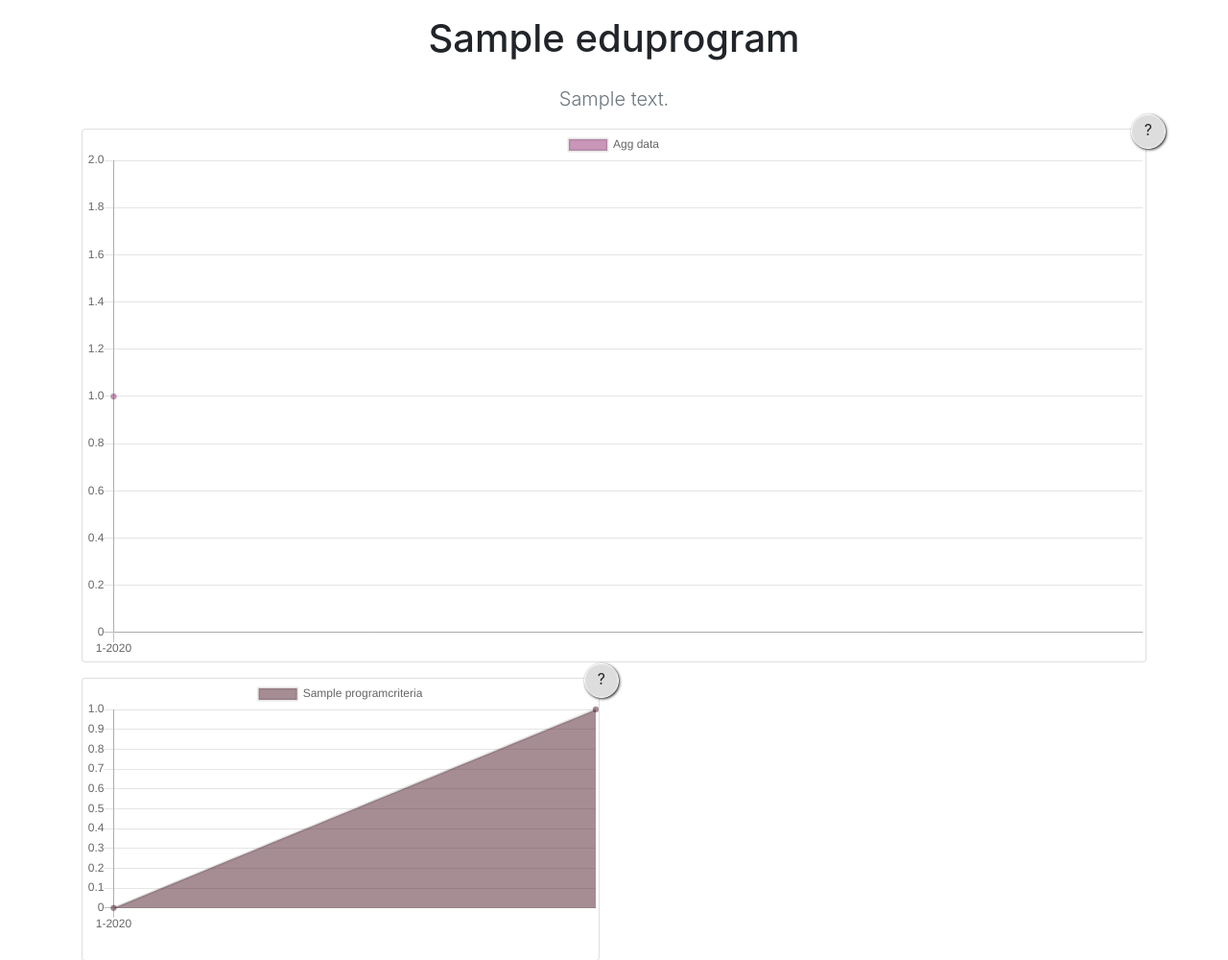
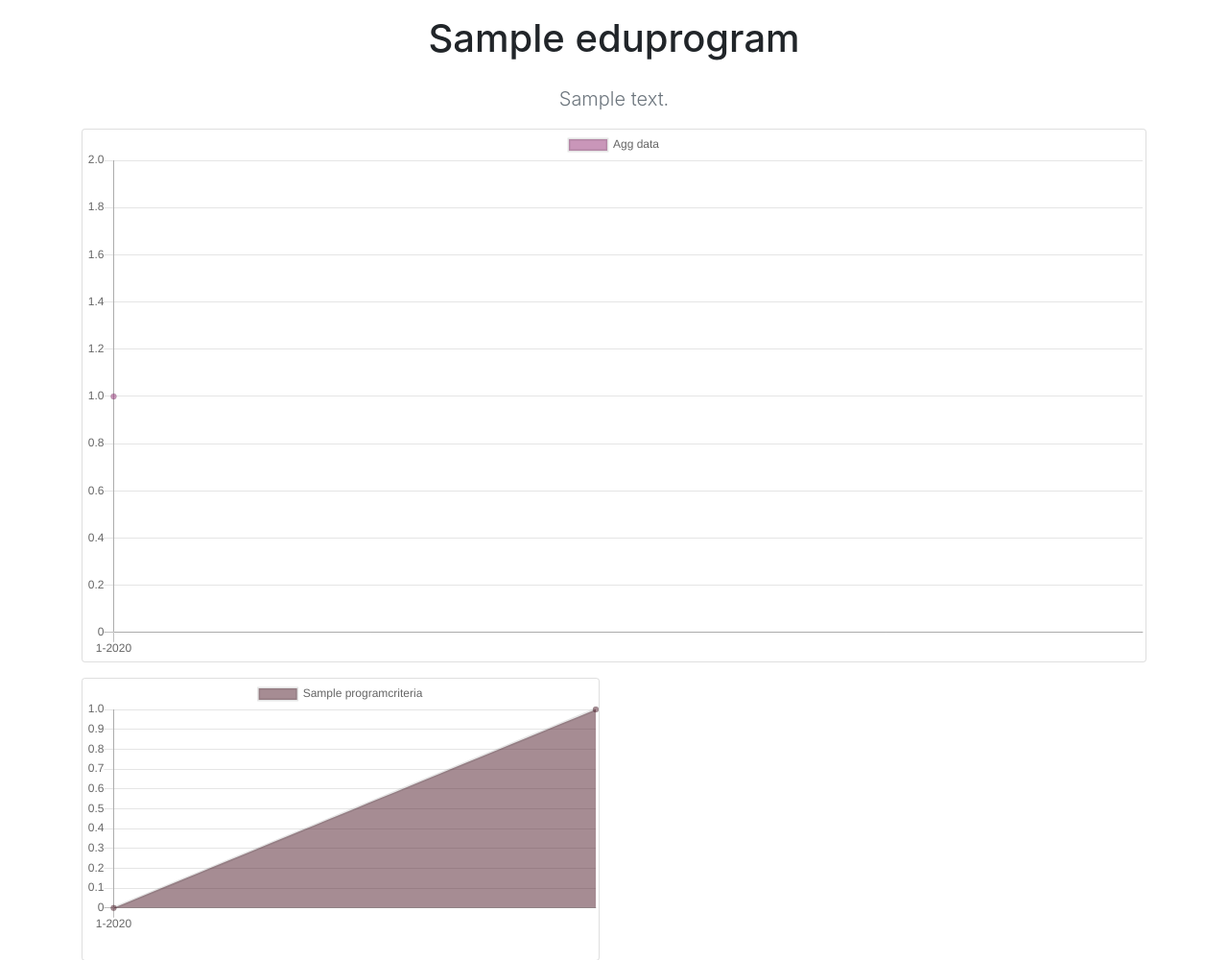
Before and after one commit to pansershrek/EduHack, a Django app: page /program/1 in a window 1280 px wide. Shown: the part 56-1056 px from the top of the page at 96% size. Run offline with Django 3.2, Linux system fonts and the light colour scheme; tables that the repository leaves empty hold one stand-in row (values such as "Sample post"); parts of the project's set-up code (start-up, migrations or seed data) failed here and were passed over; some libraries are stand-ins or nearby versions.

Commit message:
favicon and fixes

```diff
--- a/django_main/display_charts/urls.py
+++ b/django_main/display_charts/urls.py
@@ -64,6 +64,8 @@ def get_charts_for_slices(request, id=1, slice_type=""):
             "criteria": {
                 "name": criteria.label.split('.')[0],
                 "slicename": slice_type,
+                "slices": list(criteria_types.keys()),
+                "chartId": id,
                 "charts": [
                     {
                         "id": label2id[x],
--- a/django_main/static/css/style.css
+++ b/django_main/static/css/style.css
@@ -1,6 +1,6 @@
-.suggest-holder .suggest {
+.suggest-holder .suggest, .suggest-holder .tocompare {
     border: 1px solid white;
-    display: block;
+    display: none;
     position: absolute;
     z-index: 1;
     background: #ddd;
@@ -12,6 +12,13 @@
     top: -15px;
     cursor: help;
     box-shadow: 1px 1px 3px;
+}
+.suggest-holder:hover .suggest, .suggest-holder:hover .tocompare {
+    display: block;
+}
+
+.suggest-holder .tocompare {
+    top: 20px;
 }
 
 .suggest-holder {
--- a/django_main/templates/base.html
+++ b/django_main/templates/base.html
@@ -7,7 +7,7 @@
     <meta name="viewport" content="width=device-width, initial-scale=1, shrink-to-fit=no">
     <meta name="description" content="">
     <meta name="author" content="Хиккеры">
-    <link rel="icon" href="/docs/4.0/assets/img/favicons/favicon.ico">
+    <link rel="icon" href="{% static 'favicon.ico' %}">
     <script type="text/javascript" src="http://code.jquery.com/jquery-1.10.0.min.js"></script>
     <script src="https://use.fontawesome.com/924ef69296.js"></script>
     <script src="https://cdnjs.cloudflare.com/ajax/libs/Chart.js/2.9.3/Chart.bundle.min.js"></script>
--- a/django_main/templates/chart_slices.html
+++ b/django_main/templates/chart_slices.html
@@ -11,7 +11,7 @@
           <p class="lead text-muted">{{criteria.description}}</p>
           <p>
             {% for slice in criteria.slices %}
-                <a href="{% url 'slice' slice.id %}" class="btn {% if slice.id == criteria.sliceid %} btn-primary {% endif %} my-2">{{ slice.name }}</a>
+                <a href="{% url 'chartSlicesSpec' id=criteria.chartId slice_type=slice  %}" class="btn {% if criteria.slicename == slice %} btn-primary {% endif %} my-2">{{ slice }}</a>
             {% endfor %}
           </p>
         </div>
```
Also changed, not shown: django_main/static/favicon.ico (added).
